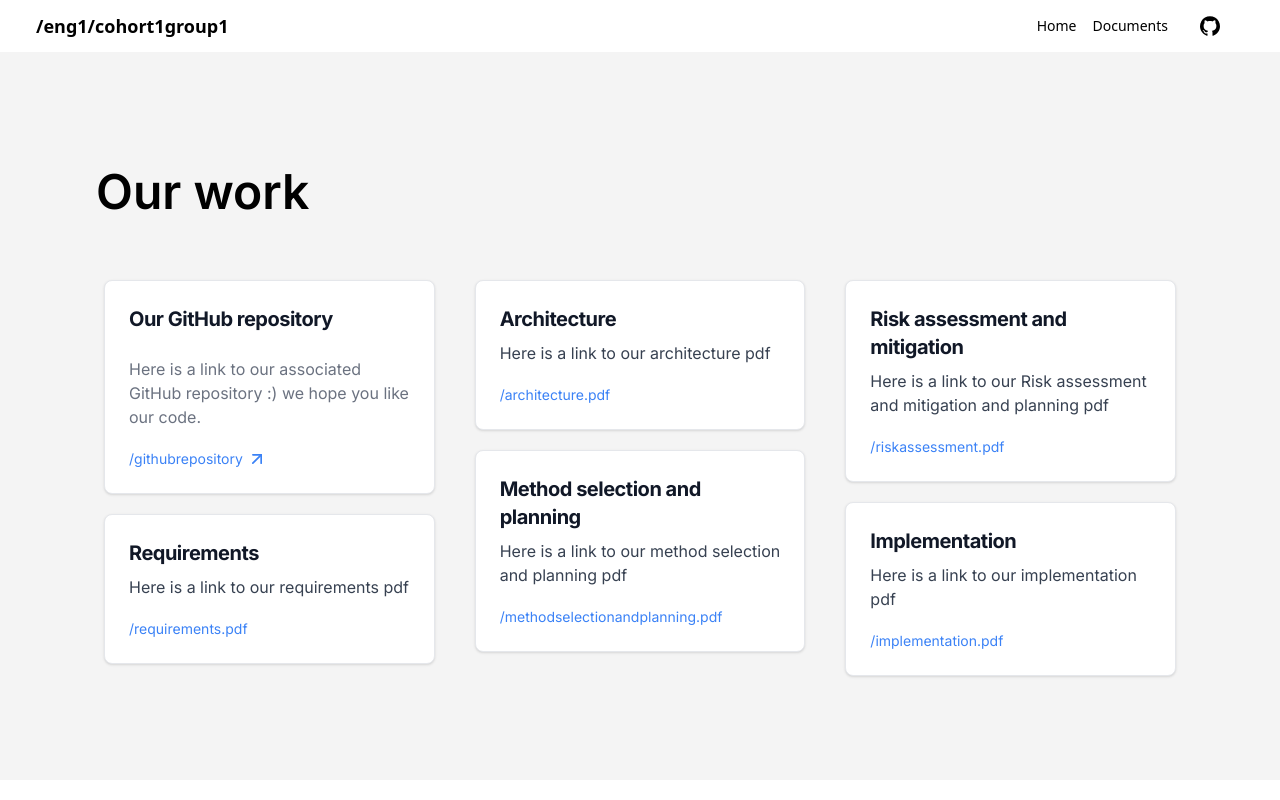
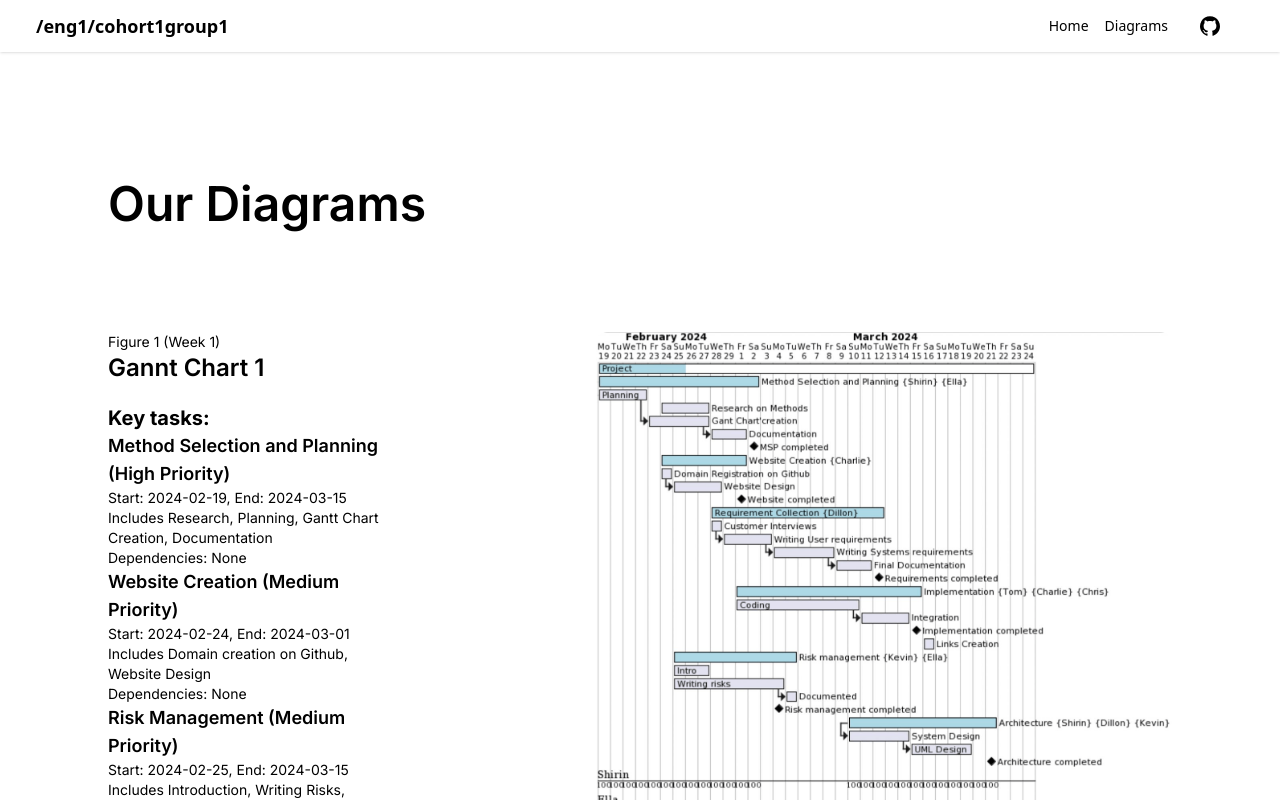
Before and after one commit to charliepiper/charliepiper.github.io, a Next.js app: page /documents in a window 1280 px wide. Shown: the top 800 px of the page. Built offline with nearby package versions, Linux system fonts and the light colour scheme.

Commit message:
fix: diagrams

```diff
--- a/src/app/documents/page.tsx
+++ b/src/app/documents/page.tsx
@@ -8,7 +8,7 @@ export default function Home() {
   return (
    <main className="min-h-screen ">
 
-    <ContentSection />
+    {/* <ContentSection /> */}
     <Figures />
 
 
--- a/src/components/Navbar.tsx
+++ b/src/components/Navbar.tsx
@@ -15,7 +15,7 @@ const nav_items: Array<NavItem> = [
         page: "/",
     },
     {
-      label: "Documents",
+      label: "Diagrams",
       page: "/documents",
   },
 ]
```
